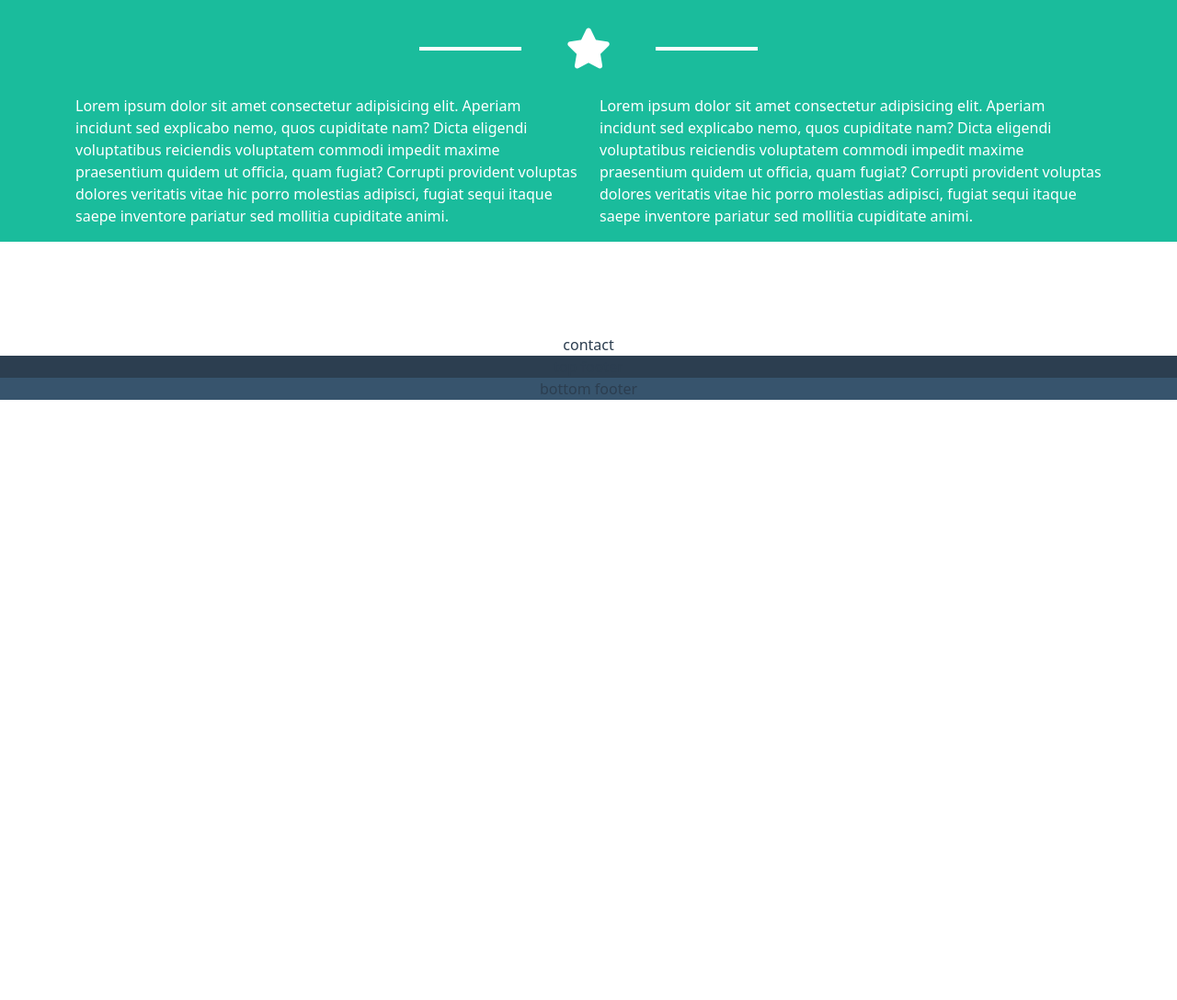
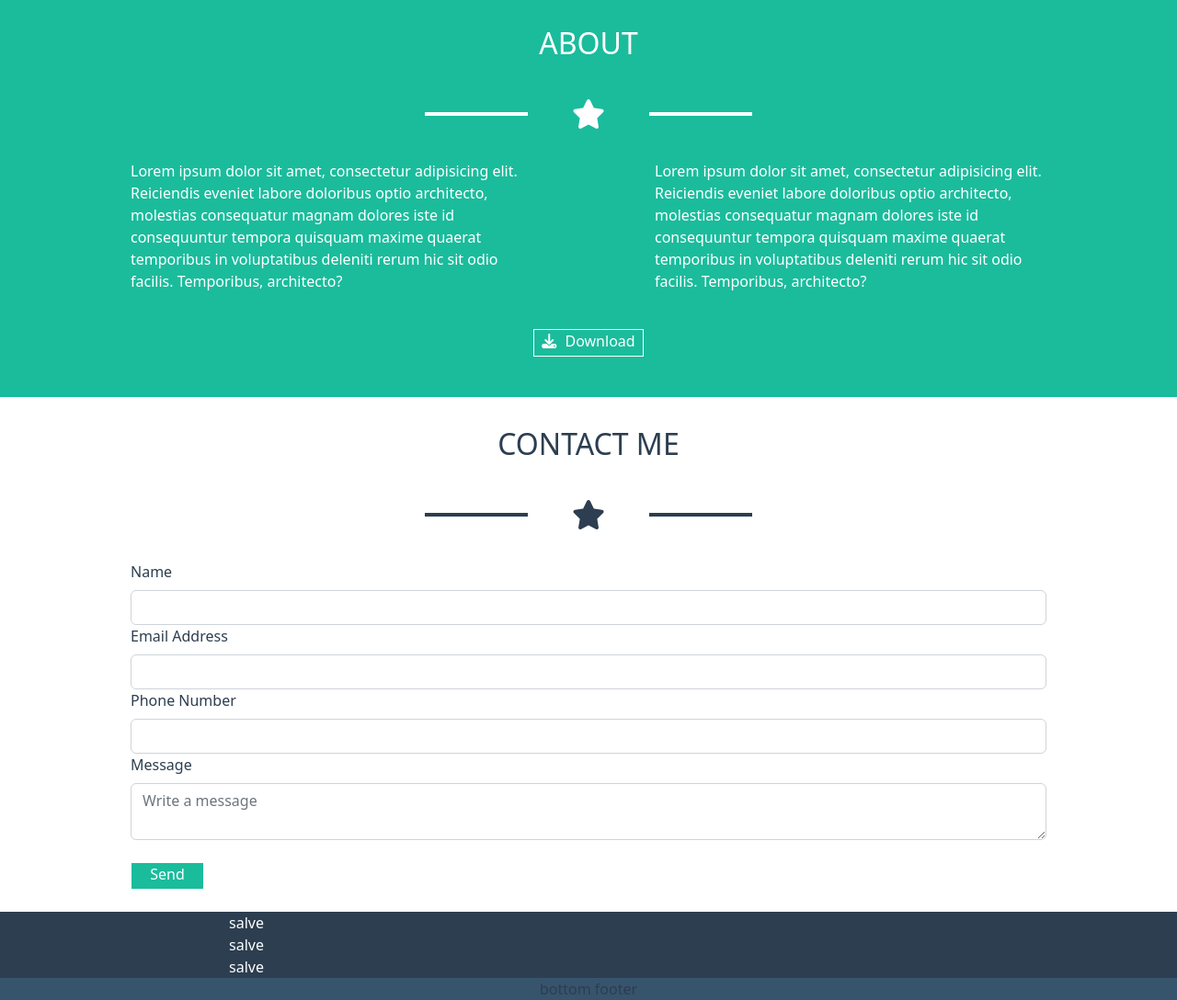
Before and after one commit to coder-ms/html-css-bootstrap-freelancer, a plain HTML site: page index.html in a window 1280 px wide. Shown: the part 1336-2424 px from the top of the page at 92% size. Before the commit the page ends 1771 px from the top, so only its background shows below. Drawn offline with nearby package versions, Linux system fonts and the light colour scheme.

Commit message:
about e contact me

```diff
--- a/css/style.css
+++ b/css/style.css
@@ -63,6 +63,7 @@ MAIN
     max-width: 100%;
     width: 100%;
     align-items: center;
+    margin-bottom: 1rem;
 }
 
 .col-bar-white, .col-bar-black{
@@ -79,13 +80,13 @@ MAIN
 .col-bar-white{
     background-color: var(--white);
 }
-.fa-star, .white, .black{
-    font-size: 275%;
+.fa-star, .star-white, .star-black{
+    font-size: 2rem;
 }
-.white{
+.star-white, .white{
     color: var(--white);
 }
-.black{
+.star-black, .black{
     color: var(--dark-grey);
 }
 .row-info{
@@ -99,3 +100,34 @@ MAIN
     text-align: left;
     font-size: 1rem;
 }
+.padding-20{
+    padding: 20px;
+}
+.padding-60{
+    padding: 0 60px;
+}
+.margin-20{
+    margin: 20px 0;
+}
+.button-download, .button-send{
+    height: 30px;
+    border: 1px solid var(--white);
+    margin: 1.5rem 0;
+    cursor: pointer;
+}
+.button-download{
+    width: 120px;
+}
+.button-send{
+    width: 80px;
+    text-align: center;
+    color: var(--white);
+}
+.fa-download{
+    margin-right: 5px;
+}
+.button-download:hover, .button-send:hover{
+    background-color: var(--white);
+    color: var(--green);
+    border: 1px solid var(--green);
+}
--- a/index.html
+++ b/index.html
@@ -43,7 +43,7 @@
         </nav>
     </header>
     <main>
-        <section id="hero" class="bg-green">
+        <section id="hero" class="bg-green padding-20">
           <div class="container-sm container-md container-lg text-center">
                 <div class="row justify-content-center">
                     <div class="col-auto text-center">
@@ -52,19 +52,19 @@
                     <h1 class="text-uppercase text-center white">Start Bootstrap</h1>
                     <div class="row-info">
                       <div class="col-bar-white"></div>
-                      <i class="fa-solid fa-star white"></i>
+                      <i class="fa-solid fa-star star-white"></i>
                       <div class="col-bar-white"></div>
                     </div>
                     <h3>GRAPHIC ARTIST - WEB DESIGNER - ILLUSTATOR</h3>
                 </div>
             </div>
         </section>
-        <section id="portfolio">
-          <div class="container-sm container-md container-lg text-center">
+        <section id="portfolio padding-20">
+          <div class="container-sm container-md container-lg text-center padding-20">
                 <h2 class="text-uppercase black">Portfolio</h2>
                 <div class="row-info">
                     <div class="col-bar-black"></div>
-                    <i class="fa-solid fa-star black"></i>
+                    <i class="fa-solid fa-star star-black"></i>
                     <div class="col-bar-black"> </div>
                 </div>
                 <div class="row">
@@ -91,35 +91,79 @@
               </div>
             </div>
         </section>
-        <section id="about" class="bg-green">
+        <section id="about" class="bg-green padding-20">
             <div class="container-sm container-md container-lg text-center">
               <h2 class="text-uppercase white">About</h2>
               <div class="row-info">
                 <div class="col-bar-white"></div>
-                <i class="fa-solid fa-star white"></i>
+                <i class="fa-solid fa-star star-white"></i>
                 <div class="col-bar-white"></div>
               </div>
               <div class="row">
                 <div class="col-sm col-md col-lg">
-                  <p class="text-left white">Lorem ipsum dolor sit amet consectetur adipisicing elit. Aperiam incidunt sed explicabo nemo, quos cupiditate nam? Dicta eligendi voluptatibus reiciendis voluptatem commodi impedit maxime praesentium quidem ut officia, quam fugiat? Corrupti provident voluptas dolores veritatis vitae hic porro molestias adipisci, fugiat sequi itaque saepe inventore pariatur sed mollitia cupiditate animi.</p>
+                  <p class="text-left white padding-60">Lorem ipsum dolor sit amet, consectetur adipisicing elit. Reiciendis eveniet labore doloribus optio architecto, molestias consequatur magnam dolores iste id consequuntur tempora quisquam maxime quaerat temporibus in voluptatibus deleniti rerum hic sit odio facilis. Temporibus, architecto?</p>
                 </div>
                 <div class="col-sm col-md col-lg">
-                  <p class="text-left white">Lorem ipsum dolor sit amet consectetur adipisicing elit. Aperiam incidunt sed explicabo nemo, quos cupiditate nam? Dicta eligendi voluptatibus reiciendis voluptatem commodi impedit maxime praesentium quidem ut officia, quam fugiat? Corrupti provident voluptas dolores veritatis vitae hic porro molestias adipisci, fugiat sequi itaque saepe inventore pariatur sed mollitia cupiditate animi.</p>
+                  <p class="text-left white padding-60">Lorem ipsum dolor sit amet, consectetur adipisicing elit. Reiciendis eveniet labore doloribus optio architecto, molestias consequatur magnam dolores iste id consequuntur tempora quisquam maxime quaerat temporibus in voluptatibus deleniti rerum hic sit odio facilis. Temporibus, architecto?</p>
+                </div>
+              </div>
+              <div class="row-info">
+                <div class="button-download white">
+                  <i class="fa-solid fa-download"></i>
+                  Download
                 </div>
               </div>
             </div>
         </section>
-        <section id="contact">
-          <div class="container-sm container-md container-lg text-center">
-                contact
+        <section id="contact padding-20">
+          <div class="container-sm container-md container-lg">
+            <h2 class="text-uppercase black text-center">Contact me</h2>
+            <div class="row-info">
+                <div class="col-bar-black"></div>
+                <i class="fa-solid fa-star star-black"></i>
+                <div class="col-bar-black"> </div>
             </div>
+            <form class="row padding-60">
+              <div class="col-md-12">
+                <label for="inputname" class="form-label">Name</label>
+                <input type="name" class="form-control" id="inputEmail4">
+              </div>
+              <div class="col-md-12">
+                <label for="inputEmail4" class="form-label">Email Address</label>
+                <input type="email" class="form-control" id="inputEmail4">
+              </div>
+              <div class="col-md-12">
+                <label for="inputEmail4" class="form-label">Phone Number</label>
+                <input type="number" class="form-control" id="inputNumber4">
+              </div>
+              <div class="col-md-12">
+                <label for="validationTextarea" class="form-label">Message</label>
+                <textarea class="form-control" id="validationTextarea" placeholder="Write a message"></textarea>
+              </div>
+              <div class="col-1">
+                <div class="button-send bg-green">
+                  Send
+                </div>
+              </div>
+            </form>
+          </div>
         </section>
     </main>
     <footer>
         <div class="footer-top bg-darkgrey">
           <div class="container-sm container-md container-lg text-center">
-                top footer
+            <div class="col-md-12">
+              <div class="col-md-4 white padding-60">
+                salve
+              </div>
+              <div class="col-md-4 white padding-60">
+                salve
+              </div>
+              <div class="col-md-4 white padding-60">
+                salve
+              </div>
             </div>
+          </div>
         </div>
         <div class="footer-bottom bg-lightgrey">
           <div class="container-sm container-md container-lg text-center">
```
